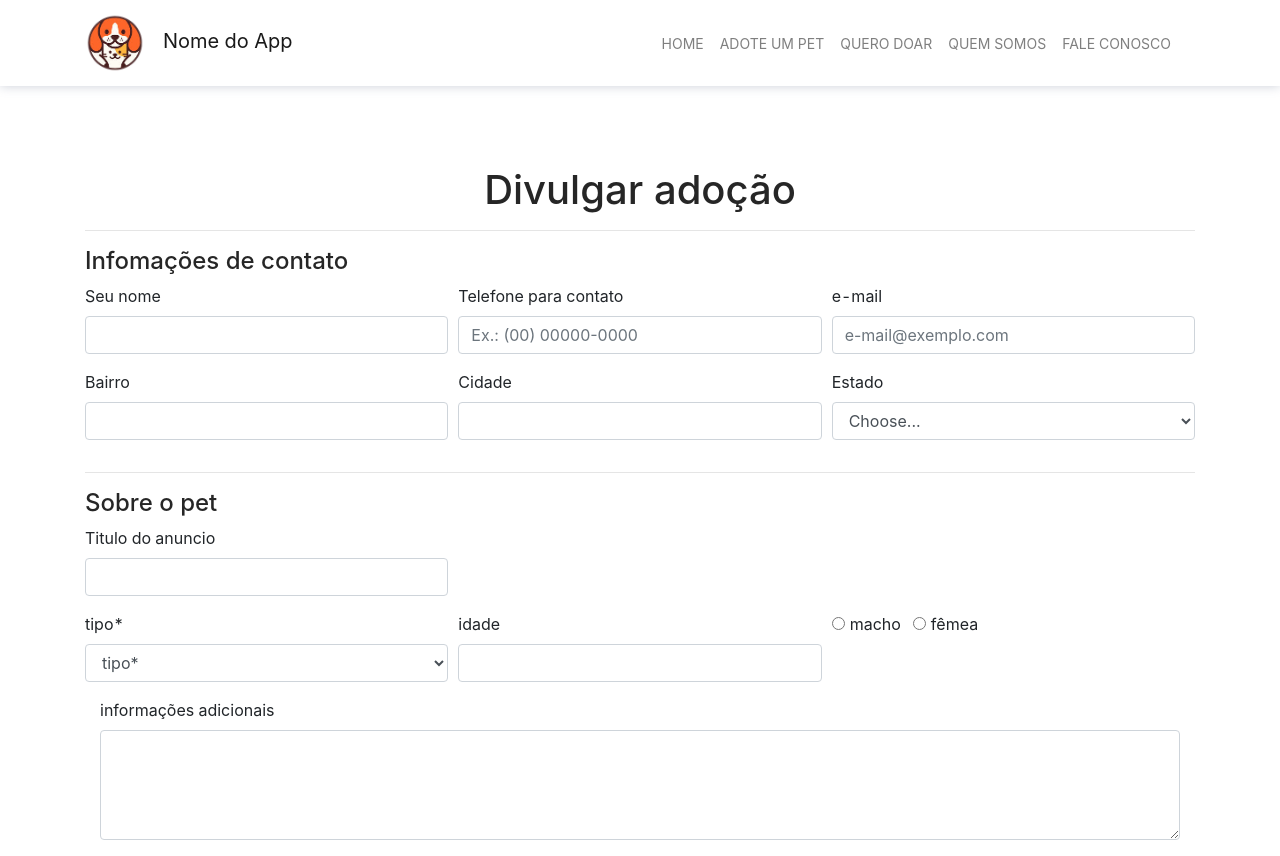
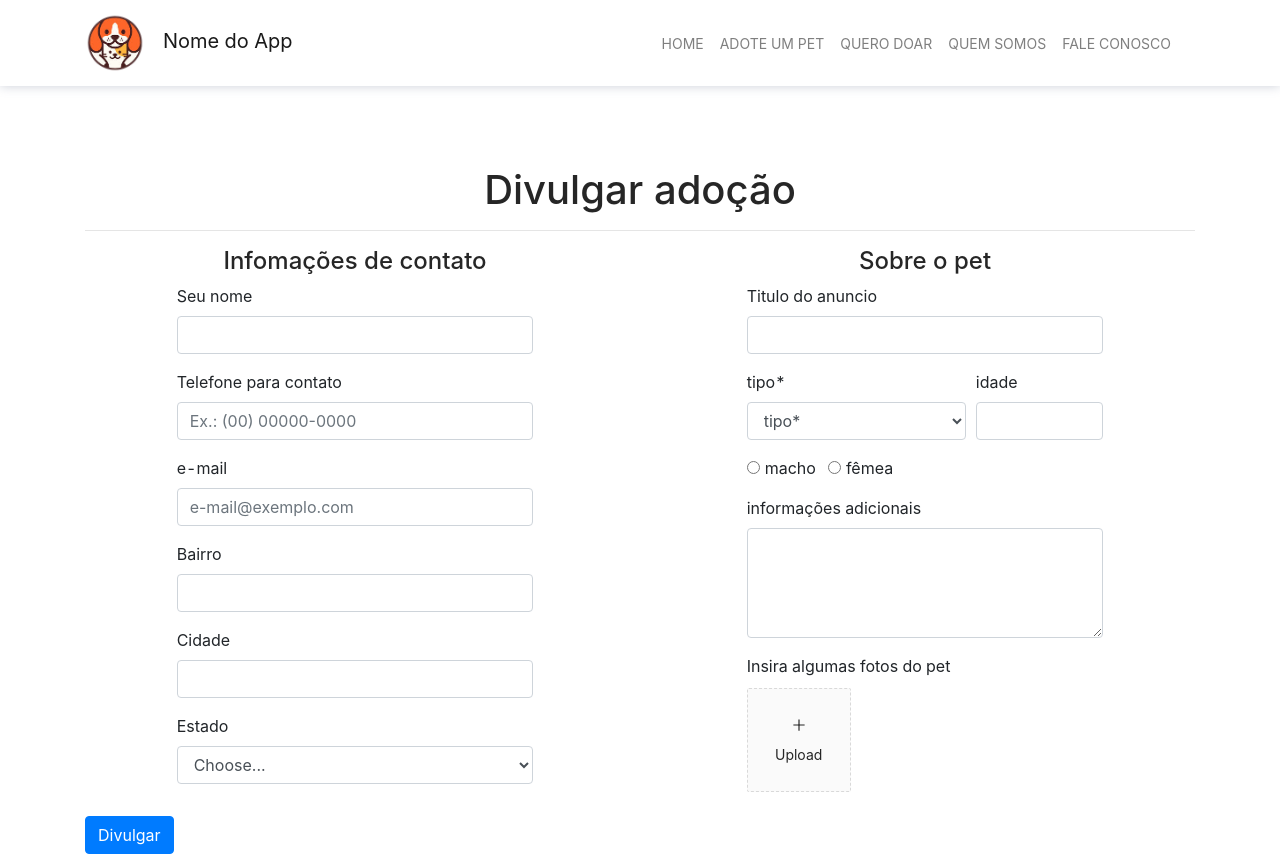
Before and after one commit to KassioRF/TP_EngSoftware_1, a React (Create React App) app in the folder client/: page /donate in a window 1280 px wide. Shown: the top 856 px of the page. Built offline with nearby package versions, Linux system fonts and the light colour scheme.

Commit message:
Formulario

```diff
--- a/client/src/components/Donate/Form/index.js
+++ b/client/src/components/Donate/Form/index.js
@@ -1,12 +1,13 @@
 import React, { Component, useState } from 'react'
-import Form from 'react-bootstrap/Form'
+//import Form from 'react-bootstrap/Form'
 import Button from 'react-bootstrap/Button'
 import InputGroup from 'react-bootstrap/InputGroup'
 import Col from 'react-bootstrap/Col'
-import Row from 'react-bootstrap/Row'
+//import Row from 'react-bootstrap/Row'
 
 import UploadImages from './UploadTemplate'
 
+import { Form_ as Form, Row_ as Row } from '../../styles'
 
 
 
@@ -15,40 +16,53 @@ class FormBootstrap extends Component {
 
   render() {
     return (
-      <Form>
+      <Form >
+        <Row>
+          <Col lg="6">
+            <Row className="form-sub-title">
               <h4>Infomações de contato</h4>
+            </Row>
 
             <Form.Row>
-          <Form.Group as={Col} >
+              <Form.Group as={Col} lg="8" >
                 <Form.Label>Seu nome</Form.Label>
                 <Form.Control />
               </Form.Group>
+            </Form.Row>
 
-          <Form.Group as={Col} >
+            <Form.Row>
+              <Form.Group as={Col} lg="8" >
                 <Form.Label>Telefone para contato</Form.Label>
                 <Form.Control placeholder="Ex.: (00) 00000-0000" />
               </Form.Group>
+            </Form.Row>
 
-          <Form.Group as={Col} controlId="formGridEmail">
+            <Form.Row>
+              <Form.Group as={Col} lg="8" controlId="formGridEmail">
                 <Form.Label>e-mail</Form.Label>
                 <Form.Control type="email" placeholder="e-mail@exemplo.com" />
               </Form.Group>
             </Form.Row>
 
             <Form.Row>
-          <Form.Group as={Col} controlId="formGridAddress1">
+              <Form.Group as={Col} lg="8" controlId="formGridAddress1">
                 <Form.Label>Bairro</Form.Label>
                 <Form.Control />
               </Form.Group>
+            </Form.Row>
 
-          <Form.Group as={Col} controlId="formGridCity">
+            <Form.Row>
+              <Form.Group as={Col} lg="8" controlId="formGridCity">
                 <Form.Label>Cidade</Form.Label>
                 <Form.Control />
               </Form.Group>
+            </Form.Row>
 
-          <Form.Group as={Col} controlId="formGridState">
+            <Form.Row>
+              <Form.Group as={Col} lg="8" controlId="formGridState">
                 <Form.Label>Estado</Form.Label>
                 <Form.Control as="select" defaultValue="Choose...">
+
                   <option>Choose...</option>
                   <option value="AC">Acre</option>
                   <option value="AL">Alagoas</option>
@@ -77,18 +91,19 @@ class FormBootstrap extends Component {
                   <option value="SP">São Paulo</option>
                   <option value="SE">Sergipe</option>
                   <option value="TO">Tocantins</option>
+
+
                 </Form.Control>
               </Form.Group>
+            </Form.Row>
+          </Col>
 
-        </Form.Row>
-
-
-
-        <hr />
+          <Col lg="6">
+            <Row className="form-sub-title">
               <h4>Sobre o pet </h4>
-
+            </Row>
             <Form.Row>
-          <Form.Group as={Col} sm={4}>
+              <Form.Group as={Col} lg="8">
                 <Form.Label>Titulo do anuncio</Form.Label>
                 <Form.Control />
               </Form.Group>
@@ -97,7 +112,7 @@ class FormBootstrap extends Component {
 
 
             <Form.Row>
-          <Form.Group as={Col}>
+              <Form.Group as={Col} lg="5">
                 <Form.Label>tipo*</Form.Label>
                 <Form.Control as="select" defaultValue="Choose...">
                   <option>tipo*</option>
@@ -107,31 +122,39 @@ class FormBootstrap extends Component {
                 </Form.Control>
               </Form.Group>
 
-          <Form.Group as={Col} >
+              <Form.Group as={Col} lg="3">
                 <Form.Label>idade</Form.Label>
                 <Form.Control type="number" />
               </Form.Group>
+            </Form.Row>
 
-          <Form.Group as={Col} >
+            <Form.Row>
+              <Form.Group as={Col} lg="8">
                 <Form.Check inline label="macho" name="group1" type="radio" />
                 <Form.Check inline label="fêmea" name="group1" type="radio" />
               </Form.Group>
             </Form.Row>
 
-
-        <Form.Group as={Col} >
+            <Form.Row>
+              <Form.Group as={Col} lg="8">
                 <Form.Label>informações adicionais</Form.Label>
                 <Form.Control as="textarea" rows={4} />
               </Form.Group>
+            </Form.Row>
 
-        <Form.Group as={Col} >
+            <Form.Row>
+              <Form.Group as={Col} lg="8">
                 <Form.Label>Insira algumas fotos do pet</Form.Label>
                 <UploadImages />
               </Form.Group>
+            </Form.Row>
+
+          </Col>
+        </Row>
         <Button variant="primary" type="submit">
           Divulgar
         </Button>
-      </Form>
+      </Form >
 
 
 
--- a/client/src/components/Donate/index.js
+++ b/client/src/components/Donate/index.js
@@ -17,7 +17,6 @@ class Donate extends Component {
 
         </BodyPage>
       </Container>
-
     )
   }
 }
--- a/client/src/components/styles.js
+++ b/client/src/components/styles.js
@@ -1,10 +1,14 @@
 import styled from 'styled-components'
 import Navbar from 'react-bootstrap/Navbar'
-
 import Nav from 'react-bootstrap/Nav'
 
+import Form from 'react-bootstrap/Form'
+import Row from 'react-bootstrap/Row'
+//import Form from 'react-bootstrap/Form'
 let green = '#A8E000'
 let purple = '#881B3C'
+
+
 
 /********************** Basic Components *************************/
 /** Header */
@@ -49,3 +53,21 @@ export const Footer_ = styled.footer`
 /********************** General Components *************************/
 
 /* Donate */
+
+export const Row_ = styled(Row)`
+  .form-sub-title {
+    justify-content: center;
+  }
+
+`
+export const Form_ = styled(Form)`
+
+  /* background-image: url("../img/img_fundo.jpg"); */
+  .form-row {
+    justify-content: center;
+  }
+
+
+
+
+`
```
Also changed, not shown: client/src/img/img_fundo.jpg (added). Lines whose indentation alone changed are shown as unchanged.
